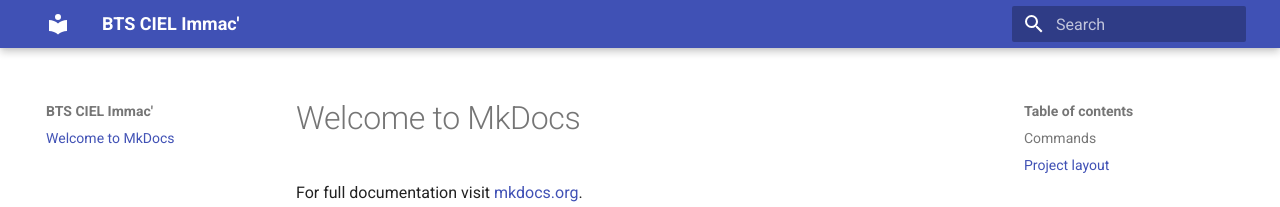
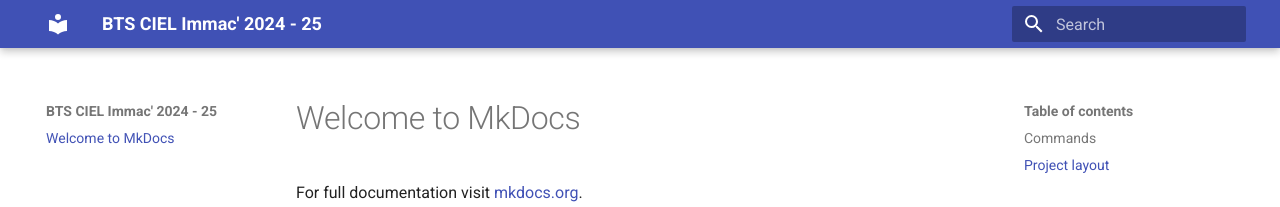
Before and after one commit to bts-ciel-immac-laval/bts-ciel-immac-laval.github.io, an MkDocs documentation site: the page built from docs/index.md, in a window 1280 px wide. Shown: the top 207 px of the page. Built offline with MkDocs 1.6.1 and Material for MkDocs 9.7.7, drawn with Linux system fonts in a browser that asks for light colours.

Commit message:
publish from workflow

```diff
--- a/mkdocs.yml
+++ b/mkdocs.yml
@@ -1,4 +1,4 @@
-site_name: BTS CIEL Immac'
+site_name: BTS CIEL Immac' 2024 - 25
 site_url: https://bts-ciel-immac-laval.github.io
 theme:
   name: material
```
